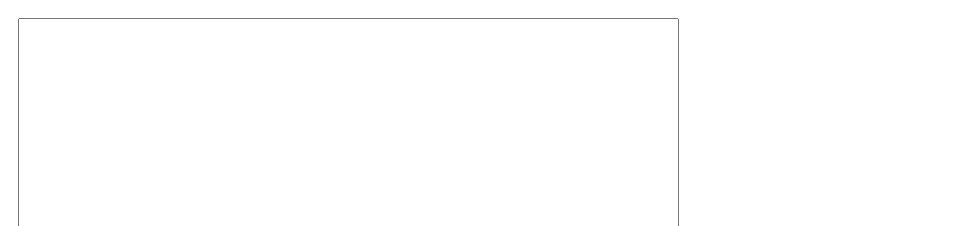
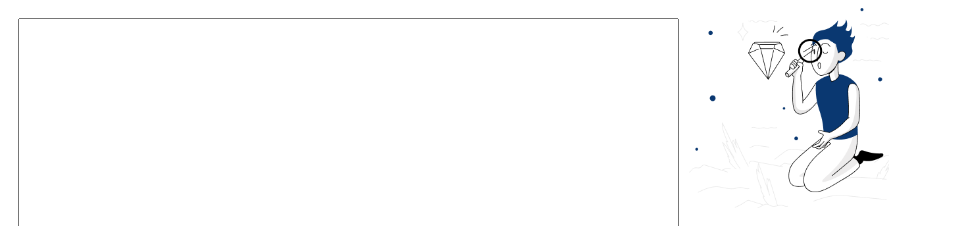
Before and after one commit to Briantahiel/encryptor, a plain HTML site: page index.html in a window 1280 px wide. Shown: the top 226 px of the page, without its empty margins (0-965 px from the left). Drawn offline with Linux system fonts and the light colour scheme.

Commit message:
image added

```diff
--- a/style.css
+++ b/style.css
@@ -6,7 +6,7 @@ textarea{
     margin: 10px 10px;
 }
 .image{
-    background-image: url("./img/Muneco.png");
+    background-image: url("./images/Muneco.png");
     background-size: cover;
     background-repeat: no-repeat;
     width: 200px;
```
